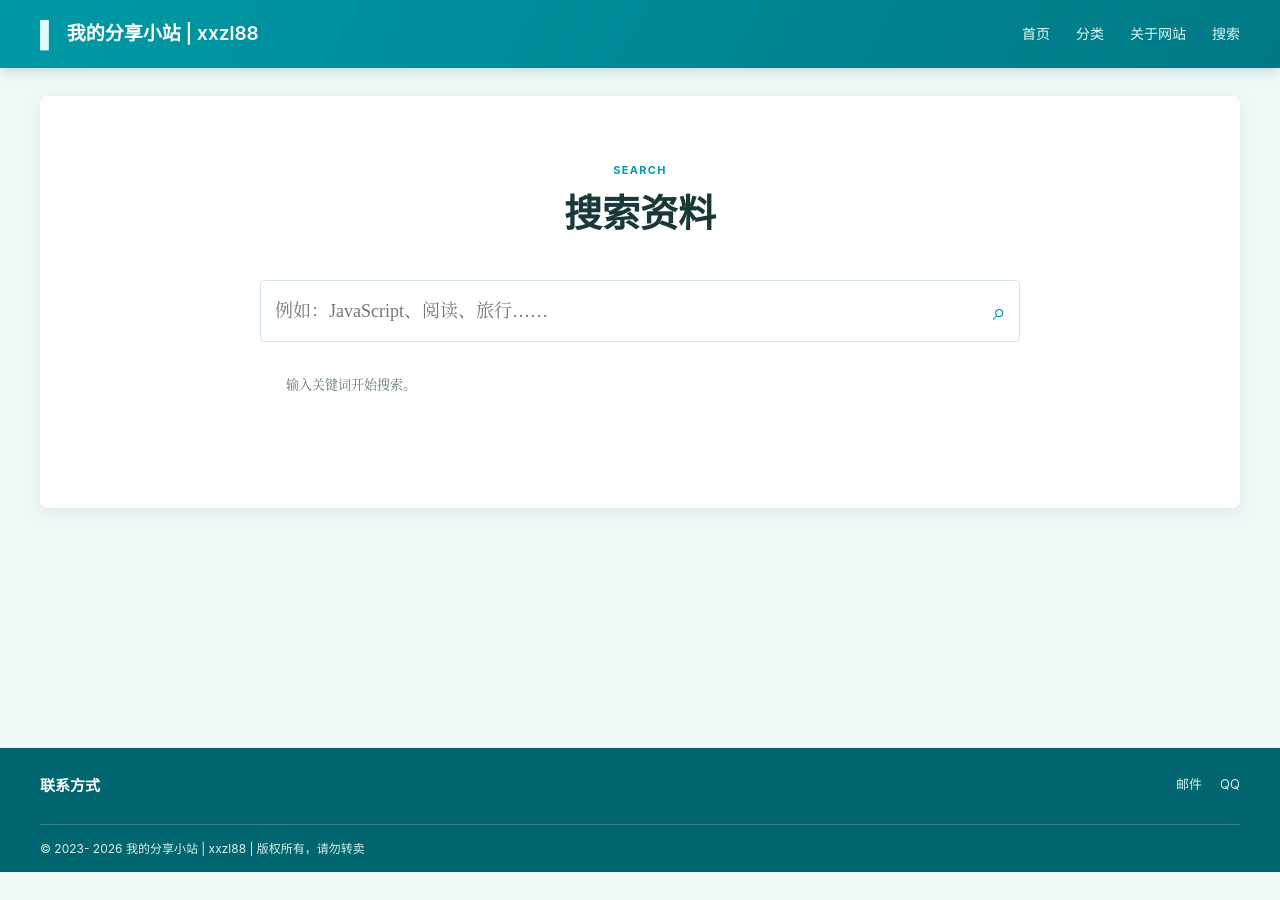
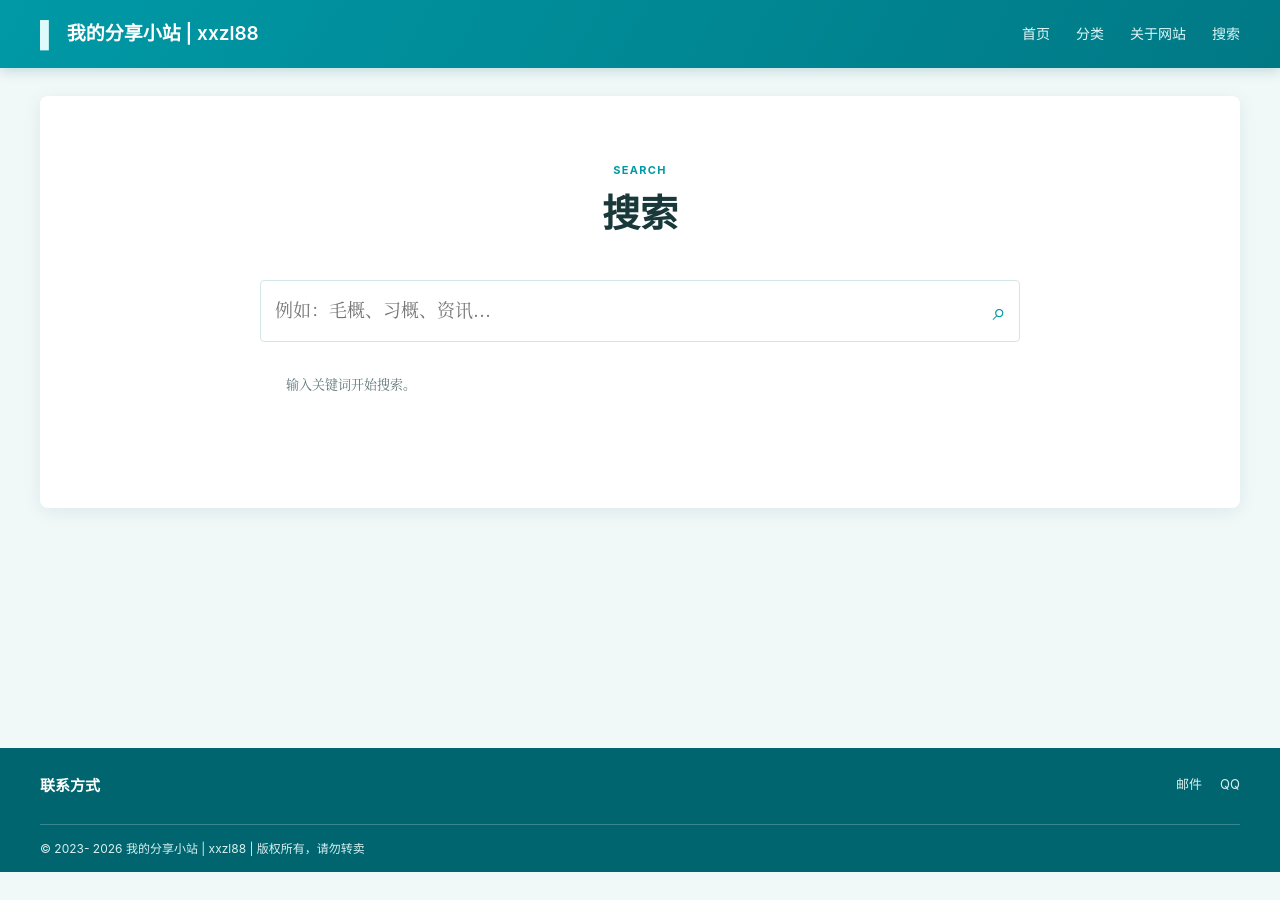
Before and after one commit to xxzl88/csu, a Jekyll site: the page built from search.md, in a window 1280 px wide. Built offline with Jekyll 4.4.1, drawn with Linux system fonts in a browser that asks for light colours.

Commit message:
Update search.md

```diff
--- a/search.md
+++ b/search.md
@@ -1,6 +1,6 @@
 ---
 layout: page
-title: 搜索资料
+title: 搜索
 kicker: SEARCH
 description: 输入课程名称、章节关键词或资料标题进行查找。
 permalink: /search/
@@ -8,7 +8,7 @@ permalink: /search/
 
 <div class="search-box-wrap">
   <label for="search-input" class="sr-only">搜索关键词</label>
-  <input id="search-input" class="search-input" type="search" placeholder="例如：JavaScript、阅读、旅行……" autocomplete="off">
+  <input id="search-input" class="search-input" type="search" placeholder="例如：毛概、习概、资讯…" autocomplete="off">
   <span class="search-icon">⌕</span>
 </div>
 <div id="search-results" class="search-results" aria-live="polite"><p class="loading">正在加载文章……</p></div>
```
